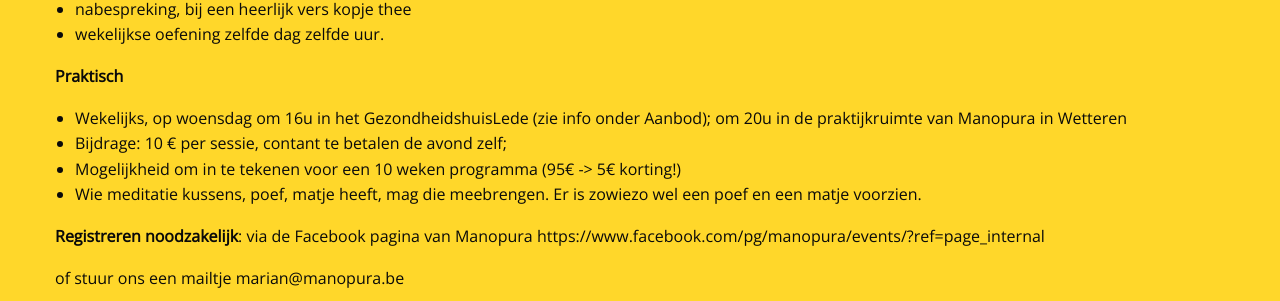
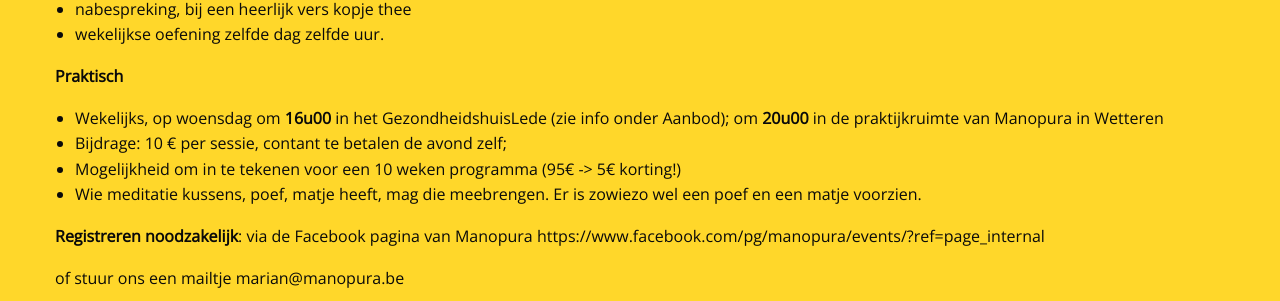
Before and after one commit to manopura/manopura.github.io, a Jekyll site: the page built from meditatie.md, in a window 1280 px wide. Shown: the part 691-992 px from the top of the page. Built offline with Jekyll 4.4.1, drawn with Linux system fonts in a browser that asks for light colours; nearby versions of some CDN libraries; our own code applies the rules of GitHub Pages for plain Markdown files.

Commit message:
Update meditatie.md

```diff
--- a/meditatie.md
+++ b/meditatie.md
@@ -33,7 +33,7 @@
 * wekelijkse oefening zelfde dag zelfde uur.
 
 **Praktisch**
-* Wekelijks, op woensdag om 16u in het GezondheidshuisLede (zie info onder Aanbod); om 20u in de praktijkruimte van Manopura in Wetteren
+* Wekelijks, op woensdag om **16u00** in het GezondheidshuisLede (zie info onder Aanbod); om **20u00** in de praktijkruimte van Manopura in Wetteren
 * Bijdrage: 10 € per sessie, contant te betalen de avond zelf;
 * Mogelijkheid om in te tekenen voor een 10 weken programma (95€ -> 5€ korting!)
 * Wie meditatie kussens, poef, matje heeft, mag die meebrengen. Er is zowiezo wel een poef en een matje voorzien.
```
